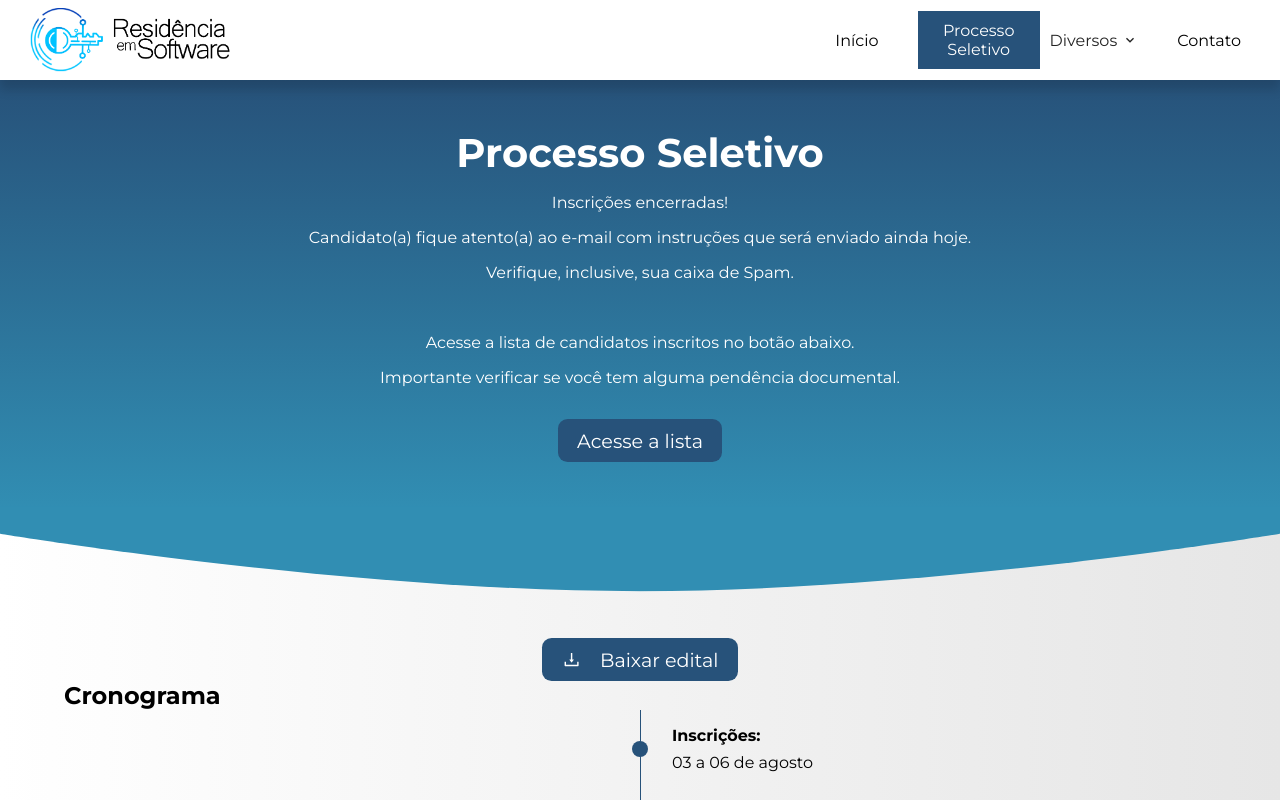
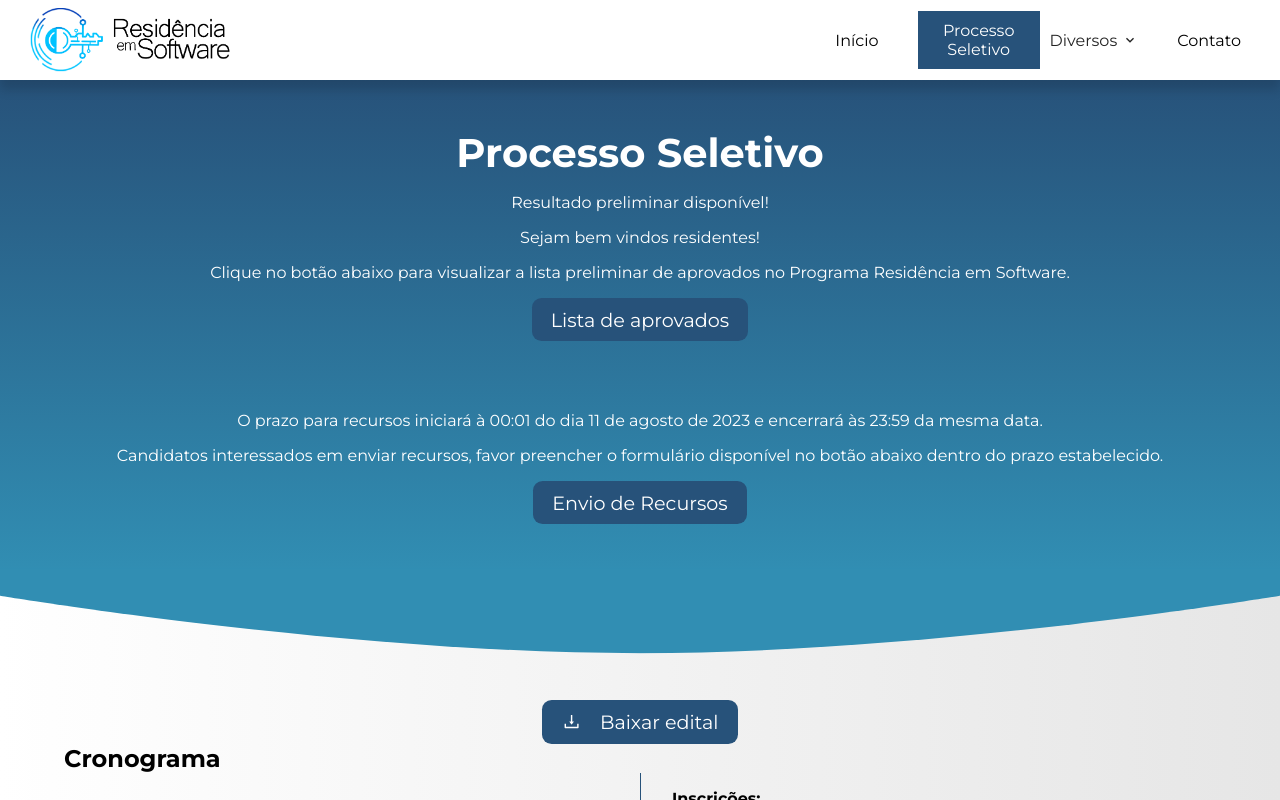
Before and after one commit to igorroc/residencia-next, a Next.js app: page /processo-seletivo in a window 1280 px wide. Shown: the top 800 px of the page. Built offline with nearby package versions, Linux system fonts and the light colour scheme.

Commit message:
!feat: Lista (esperando arquivo)

```diff
--- a/src/app/processo-seletivo/page.tsx
+++ b/src/app/processo-seletivo/page.tsx
@@ -14,19 +14,35 @@ export default function ProcessoSeletivo() {
 				<div className={[styles.heroWrapper, "max-width"].join(" ")}>
 					<div className={styles.heroContent}>
 						<h1 className={styles.heroTitle}>Processo Seletivo</h1>
-						<p>Inscrições encerradas!</p>
+						<p>Resultado preliminar disponível!</p>
+						<p>Sejam bem vindos residentes!</p>
 						<p>
-							Candidato(a) fique atento(a) ao e-mail com instruções que será enviado
-							ainda hoje.
+							Clique no botão abaixo para visualizar a lista preliminar de aprovados no Programa
+							Residência em Software.
 						</p>
-						<p>Verifique, inclusive, sua caixa de Spam.</p>
+						<a
+							href="https://docs.google.com/forms/d/1FdkaIa7vz7kkymLnXsmMWYkY2EzUczNG5HVjdHhRlVU"
+							className={styles.heroButton}
+						>
+							Lista de aprovados
+						</a>
 						<br />
-						<p>Acesse a lista de candidatos inscritos no botão abaixo.</p>
-						<p>Importante verificar se você tem alguma pendência documental.</p>
+						<br />
+						<p>
+							O prazo para recursos iniciará à 00:01 do dia 11 de agosto de 2023 e
+							encerrará às 23:59 da mesma data.
+						</p>
+						<p>
+							Candidatos interessados em enviar recursos, favor preencher o formulário
+							disponível no botão abaixo dentro do prazo estabelecido.
+						</p>
+						<a
+							href="https://docs.google.com/forms/d/1FdkaIa7vz7kkymLnXsmMWYkY2EzUczNG5HVjdHhRlVU"
+							className={styles.heroButton}
+						>
+							Envio de Recursos
+						</a>
 					</div>
-					<a href="/Lista_Homologada.pdf" className={styles.heroButton}>
-						Acesse a lista
-					</a>
 				</div>
 
 				<WaveSvg className={styles.waveSvg} color="#318eb3" />
```
